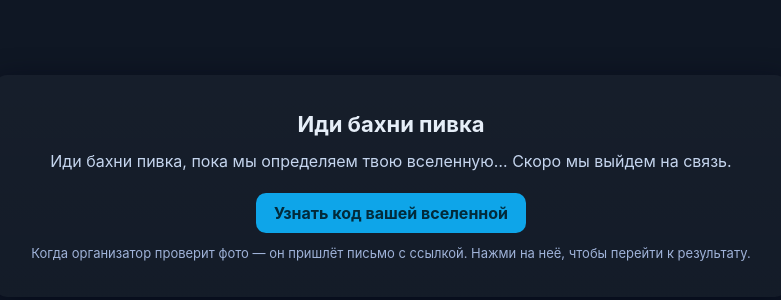
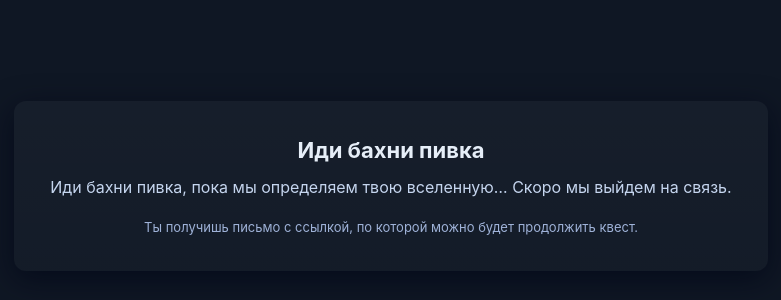
Before and after one commit to MadeByLime/Best-quest-ever, a plain HTML site: page page3.html in a window 1280 px wide. Shown: the part 214-514 px from the top of the page, without its empty margins (249-1030 px from the left). Drawn offline with Linux system fonts and the light colour scheme.

Commit message:
Update page3.html

```diff
--- a/page3.html
+++ b/page3.html
@@ -33,16 +33,6 @@
     color:#c5d5ee;
     line-height:1.5;
   }
-  .btn{
-    display:inline-block;
-    background:#0ea5e9;
-    color:#022a3a;
-    padding:10px 18px;
-    border-radius:10px;
-    text-decoration:none;
-    font-weight:700;
-    cursor:pointer;
-  }
   .note{
     font-size:13px;
     color:#9fb2d8;
@@ -51,24 +41,13 @@
 </style>
 </head>
 <body>
-  <div class="card" role="main">
+  <div class="card" role="main" aria-live="polite">
     <h1>Иди бахни пивка</h1>
     <p>Иди бахни пивка, пока мы определяем твою вселенную… Скоро мы выйдем на связь.</p>
 
-    <a class="btn" id="checkBtn" href="#">Узнать код вашей вселенной</a>
-
     <div class="note">
-      Когда организатор проверит фото — он пришлёт письмо с ссылкой.
-      Нажми на неё, чтобы перейти к результату.
+      Ты получишь письмо с ссылкой, по которой можно будет продолжить квест.
     </div>
   </div>
-
-<script>
-  document.getElementById('checkBtn').addEventListener('click', function(e){
-    e.preventDefault();
-    // Симулируем ссылку, которую ты отправишь позже
-    window.location.href = 'page4.html';
-  });
-</script>
 </body>
 </html>
```
